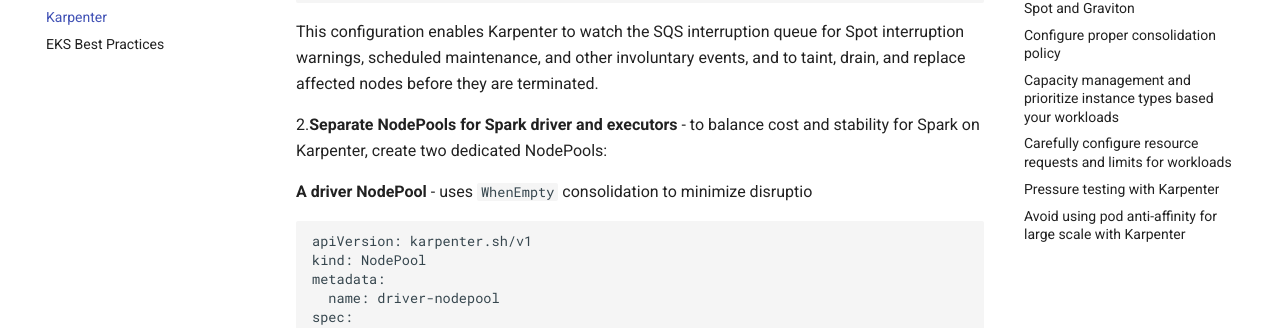
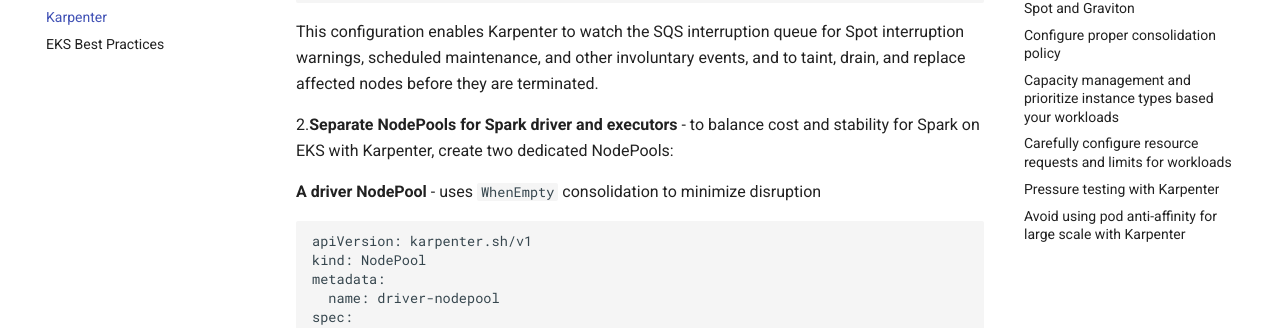
Before and after one commit to aws/aws-emr-containers-best-practices, an MkDocs documentation site: the page built from content/performance/docs/karpenter.md, in a window 1280 px wide and 900 px high, scrolled down 858 px. Shown: the part 145-473 px from the top of the window. Built offline with MkDocs 1.6.1 and Material for MkDocs 9.7.7, drawn with Linux system fonts in a browser that asks for light colours; comment, search, counter and statistics services are not loaded.

Commit message:
Clarify Spark NodePools context in Karpenter docs
Updated documentation to specify EKS in the context of Spark NodePools.

````diff
--- a/content/performance/docs/karpenter.md
+++ b/content/performance/docs/karpenter.md
@@ -24,9 +24,9 @@
 This configuration enables Karpenter to watch the SQS interruption queue for Spot interruption warnings, scheduled maintenance, and other involuntary events, and to taint, drain, and replace affected nodes before they are terminated.
 
 
-2.**Separate NodePools for Spark driver and executors** - to balance cost and stability for Spark on Karpenter, create two dedicated NodePools:
+2.**Separate NodePools for Spark driver and executors** - to balance cost and stability for Spark on EKS with Karpenter, create two dedicated NodePools:
 
-**A driver NodePool** - uses `WhenEmpty` consolidation to minimize disruptio
+**A driver NodePool** - uses `WhenEmpty` consolidation to minimize disruption
 
 ```bash
 apiVersion: karpenter.sh/v1
````
